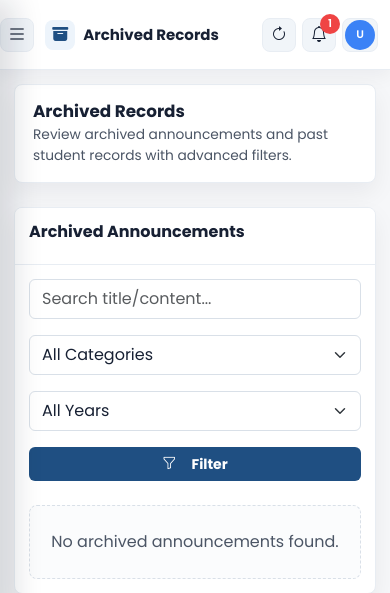
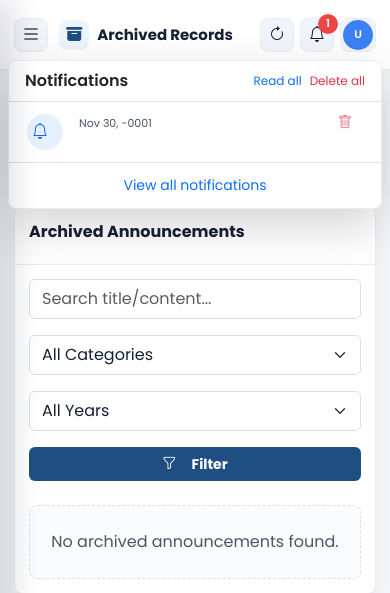
Before and after one commit to Charlie25-cinco/attendance-and-academic-management-system, a PHP site: page /admin/admin_Archives.php in a window 390 px wide. Shown: the top 593 px of the page. Run offline with PHP 8.4, Linux system fonts and the light colour scheme; the visitor is signed in with stand-in values (Sample User, id 1); data that the repository does not hold is empty; some libraries are stand-ins or nearby versions.

Commit message:
fix(ui): lock notification header/footer with scrollable list, fix mobile hamburger left spacing (v0.3.61)

```diff
--- a/assets/css/main.css
+++ b/assets/css/main.css
@@ -600,6 +600,21 @@ body.dark-mode .main-content {
 .header-notification-menu {
   width: min(380px, calc(100vw - 24px));
   max-height: min(480px, calc(100dvh - 85px));
+  padding: 0 !important;
+  display: flex;
+  flex-direction: column;
+  overflow: hidden !important;
+}
+
+.header-notification-head {
+  flex-shrink: 0;
+  background: var(--bg-surface, #ffffff);
+  border-bottom: 1px solid var(--border-color, #e2e8f0);
+}
+
+.header-notification-scroll-body {
+  flex: 1 1 auto;
+  max-height: min(360px, calc(100dvh - 160px));
   overflow-y: auto;
   overflow-x: hidden;
   overscroll-behavior: contain;
@@ -607,13 +622,19 @@ body.dark-mode .main-content {
   scrollbar-width: thin;
 }
 
-.header-notification-menu::-webkit-scrollbar {
+.header-notification-scroll-body::-webkit-scrollbar {
   width: 5px;
 }
 
-.header-notification-menu::-webkit-scrollbar-thumb {
+.header-notification-scroll-body::-webkit-scrollbar-thumb {
   background: var(--border-color, #cbd5e1);
   border-radius: 4px;
+}
+
+.header-notification-foot {
+  flex-shrink: 0;
+  background: var(--bg-surface, #ffffff);
+  border-top: 1px solid var(--border-color, #e2e8f0);
 }
 
 .header-notification-menu .dropdown-item {
@@ -1857,7 +1878,7 @@ body.dark-mode .material-btn:hover {
   .header {
     position: fixed;
     top: 0 !important;
-    padding: 12px 16px 12px 0;
+    padding: 12px 16px;
     left: 0;
     right: 0;
     z-index: 100;
@@ -1939,7 +1960,7 @@ body.dark-mode .material-btn:hover {
 
   .header {
     min-height: var(--header-height);
-    padding: 10px 12px 10px 0;
+    padding: 10px 14px;
     gap: 10px;
     left: 0;
   }
--- a/includes/header.php
+++ b/includes/header.php
@@ -434,20 +434,20 @@ try {
                 <span class="notification-badge" id="headerNotificationBadge"><?php echo $notification_count; ?></span>
                 <?php endif; ?>
             </button>
-            <ul class="dropdown-menu dropdown-menu-end header-dropdown-menu header-notification-menu shadow-lg">
-                <li class="dropdown-header d-flex justify-content-between align-items-center">
+            <div class="dropdown-menu dropdown-menu-end header-dropdown-menu header-notification-menu shadow-lg">
+                <div class="header-notification-head px-3 py-2 border-bottom d-flex justify-content-between align-items-center">
                     <span class="fw-semibold">Notifications</span>
                     <div class="d-flex gap-2">
                         <a href="#" id="markAllNotificationsRead" class="text-decoration-none" style="font-size: 12px;">Read all</a>
                         <a href="#" id="deleteAllNotifications" class="text-decoration-none text-danger" style="font-size: 12px;">Delete all</a>
                     </div>
-                </li>
-                <li><hr class="dropdown-divider"></li>
+                </div>
+                <div class="header-notification-scroll-body px-2 py-1">
                     <?php if (empty($notificationItems)): ?>
-                    <li><div class="dropdown-item text-muted py-2">No new notifications</div></li>
+                        <div class="dropdown-item text-muted py-3 text-center">No new notifications</div>
                     <?php else: ?>
                         <?php foreach ($notificationItems as $item): ?>
-                        <li data-notification-row="<?php echo (int)($item['id'] ?? 0); ?>">
+                            <div data-notification-row="<?php echo (int)($item['id'] ?? 0); ?>">
                                 <div class="dropdown-item d-flex align-items-start py-2 <?php echo ((int)($item['is_read'] ?? 0) === 1) ? 'opacity-75' : ''; ?>">
                                     <a class="header-notification-item d-flex align-items-start text-decoration-none text-reset flex-grow-1" href="<?php echo htmlspecialchars((string)$item['link']); ?>" data-notification-id="<?php echo (int)($item['id'] ?? 0); ?>">
                                         <div class="header-notification-icon bg-<?php echo htmlspecialchars((string)$item['color']); ?> bg-opacity-10 rounded-circle p-2 me-3 flex-shrink-0">
@@ -466,12 +466,14 @@ try {
                                         <i class="bi bi-trash"></i>
                                     </button>
                                 </div>
-                        </li>
+                            </div>
                         <?php endforeach; ?>
                     <?php endif; ?>
-                <li><hr class="dropdown-divider"></li>
-                <li><a class="dropdown-item text-center text-primary" href="<?php echo htmlspecialchars($currentPages['announcements']); ?>" id="viewAllNotifications">View all notifications</a></li>
-            </ul>
+                </div>
+                <div class="header-notification-foot border-top p-2 text-center">
+                    <a class="dropdown-item text-center text-primary py-1" href="<?php echo htmlspecialchars($currentPages['announcements']); ?>" id="viewAllNotifications">View all notifications</a>
+                </div>
+            </div>
         </div>
 
         <!-- Profile -->
```
Also changed, not shown: CHANGELOG.md. Lines whose indentation alone changed are shown as unchanged.
